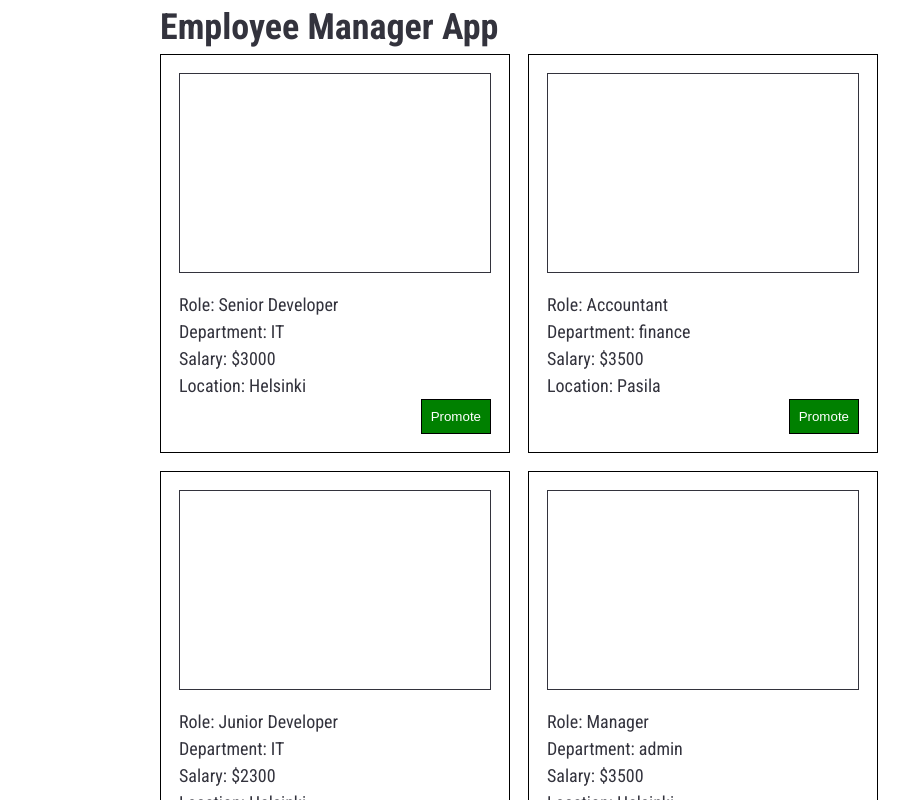
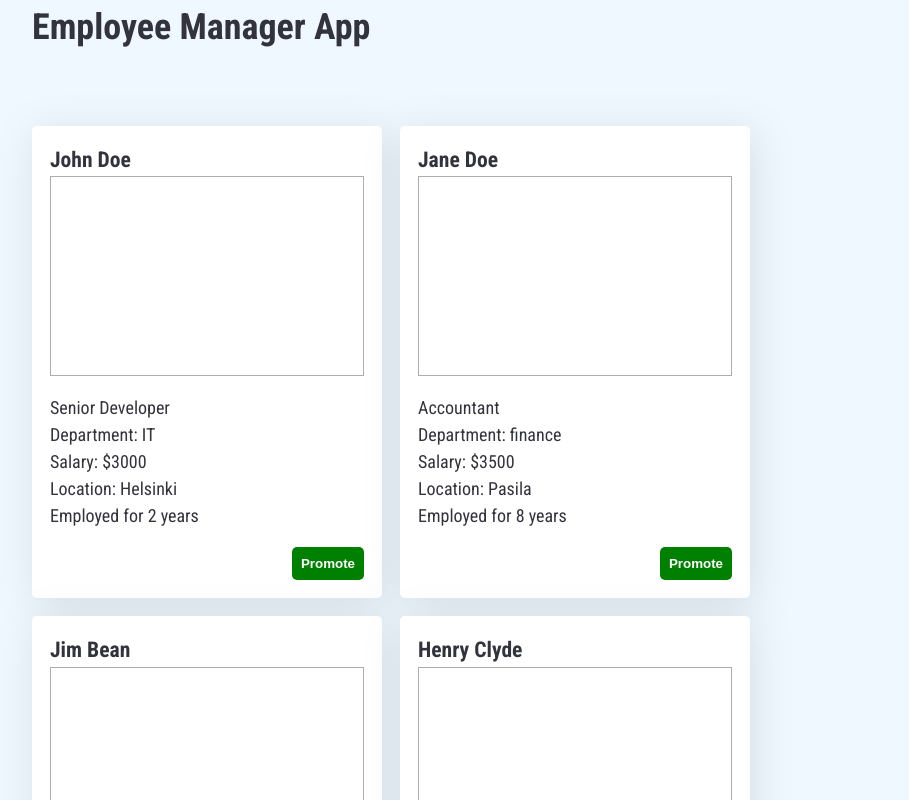
Before and after one commit to athinakantis/EMA, a React (Vite) app: page / in a window 1280 px wide. Shown: the top 800 px of the page, without its empty margins (96-1005 px from the left). Built offline with nearby package versions, Linux system fonts and the light colour scheme.

Commit message:
update employeeCard to show time employed

```diff
--- a/src/App.jsx
+++ b/src/App.jsx
@@ -4,6 +4,8 @@ import Header from './Components/Header/Header';
 import Footer from './Components/Footer/Footer';
 
 function App() {
+
+
   return (
     <>
       <Header />
--- a/src/Components/EmployeeCard/EmployeeCard.css
+++ b/src/Components/EmployeeCard/EmployeeCard.css
@@ -1,16 +1,16 @@
 .employeeCard {
+  display: flex;
+  flex-wrap: wrap;
   padding: 1rem;
-  border: 1px solid black;
   width: 350px;
+  filter: drop-shadow(4px 7px 20px rgba(0, 0, 0, 0.1));
+  border-radius: 5px;
+  background-color: white;
 }
 
-.employeeCard button {
-  border: 1px solid black;
-  padding: 0.5rem;
-  display: block;
-  justify-self: end;
-
-  color: white;
+.emDetails {
+  flex: 100%;
+  margin: 0 0 1rem;
 }
 
 .emName {
@@ -22,8 +22,15 @@
 .frame {
   width: 100%;
   height: 200px;
-  border: 1px solid var(--mainColor);
+  border: 1px solid var(--subtle);
   margin: 0 0 1rem;
+  position: relative;
+}
+
+#changeRole {
+  font-weight: bold;
+  color: white;
+  margin: 0 0 0 auto;
 }
 
 .yay {
@@ -33,3 +40,9 @@
 .aww {
   background-color: rgb(199, 15, 15);
 }
+
+.star {
+  position: absolute;
+  right: 10px;
+  top: 10px;
+}
--- a/src/Components/EmployeeCard/EmployeeCard.jsx
+++ b/src/Components/EmployeeCard/EmployeeCard.jsx
@@ -3,25 +3,65 @@ import './EmployeeCard.css';
 
 function EmployeeCard(props) {
   const [role, setRole] = useState(props.initialRole);
+  const [msg, setMsg] = useState('');
+  const currentDate = new Date();
+  const startDate = new Date(props.startDate);
+
+  let yearsEmployed = currentDate.getFullYear() - startDate.getFullYear();
+  let monthsEmployed, milestone;
+  if (yearsEmployed === 0) {
+    monthsEmployed = currentDate.getMonth() - startDate.getMonth();
+  }
+
+  if (yearsEmployed === 5 || yearsEmployed === 10 || yearsEmployed === 15) {
+    milestone = true;
+  }
 
   function changeRole() {
-    role === props.initialRole ? setRole('CEO') : setRole(props.initialRole);
+    role === 'Team Lead' ? setRole(props.initialRole) : setRole('Team Lead');
   }
 
   return (
     <div className='employeeCard'>
-      <p className='emName'>{props.fullName}</p>
-      <div className='frame'></div>
+      <p className='emName'>
+        {props.firstName} {props.lastName}
+      </p>
+      <div className='frame'>
+        {role === 'Team Lead' && (
+          <svg
+            className='star'
+            xmlns='http://www.w3.org/2000/svg'
+            height='32px'
+            viewBox='0 -960 960 960'
+            width='32px'
+            fill='#000'
+          >
+            <path d='m354-287 126-76 126 77-33-144 111-96-146-13-58-136-58 135-146 13 111 97-33 143ZM233-120l65-281L80-590l288-25 112-265 112 265 288 25-218 189 65 281-247-149-247 149Zm247-350Z' />
+          </svg>
+        )}
+      </div>
       <div className='emDetails'>
-        <p>Role: {role}</p>
+        <p>{role}</p>
         <p>Department: {props.department}</p>
         <p>Salary: ${props.salary}</p>
         <p>Location: {props.location}</p>
+        <p>
+          Employed for{' '}
+          {yearsEmployed > 1
+            ? `${yearsEmployed} years`
+            : yearsEmployed === 1
+            ? `${yearsEmployed} year`
+            : yearsEmployed < 1 && `${monthsEmployed} months`}
+        </p>
       </div>
+      {msg && <p>{msg}</p>}
+      {milestone && <button>Schedule recognition meeting</button>}
+      {monthsEmployed < 6 && <button>Schedule probation review</button>}
       <button
-      onClick={changeRole}
-      type='button'
-      className={role === props.initialRole ? 'yay' : 'aww'}
+        id='changeRole'
+        onClick={changeRole}
+        type='button'
+        className={role === props.initialRole ? 'yay' : 'aww'}
       >
         {role === props.initialRole ? 'Promote' : 'Demote'}
       </button>
--- a/src/Components/EmployeeList/EmployeeList.css
+++ b/src/Components/EmployeeList/EmployeeList.css
@@ -2,4 +2,5 @@
   display: flex;
   gap: 1rem;
   flex-wrap: wrap;
+  margin: 4rem 0 0;
 }
--- a/src/Components/EmployeeList/EmployeeList.jsx
+++ b/src/Components/EmployeeList/EmployeeList.jsx
@@ -112,11 +112,13 @@ function EmployeeList() {
       {employees.map((employee) => {
         return (
           <EmployeeCard
-            fullName={employee.fullName}
+            firstName={employee.firstName}
+            lastName={employee.lastName}
             initialRole={employee.role}
             department={employee.department}
             salary={employee.salary}
             location={employee.location}
+            startDate={employee.startDate}
             key={`employee-${employee.id}`}
           />
         );
--- a/src/index.css
+++ b/src/index.css
@@ -14,6 +14,7 @@
   --mainColor: #33333d;
   --secondaryColor: #494985;
   --light: #7f98d2;
+  --subtle: #adadad;
 
   --light: 300;
   --medium: 500;
@@ -25,10 +26,22 @@ body {
   min-height: 100vh;
   font-family: 'Roboto Condensed', sans-serif;
   color: var(--mainColor);
-  width: 60%;
+  background-color: aliceblue;
+  width: 80%;
   margin: 0 auto;
 }
 
 main {
   min-height: calc(100vh - 5rem);
 }
+
+button {
+  border: none;
+  border-radius: 5px;
+  background-color: #c1c1db;
+  padding: 0.5rem;
+
+  &:hover {
+    cursor: pointer;
+  }
+}
```
Also changed, not shown: src/assets/star.svg (added).
